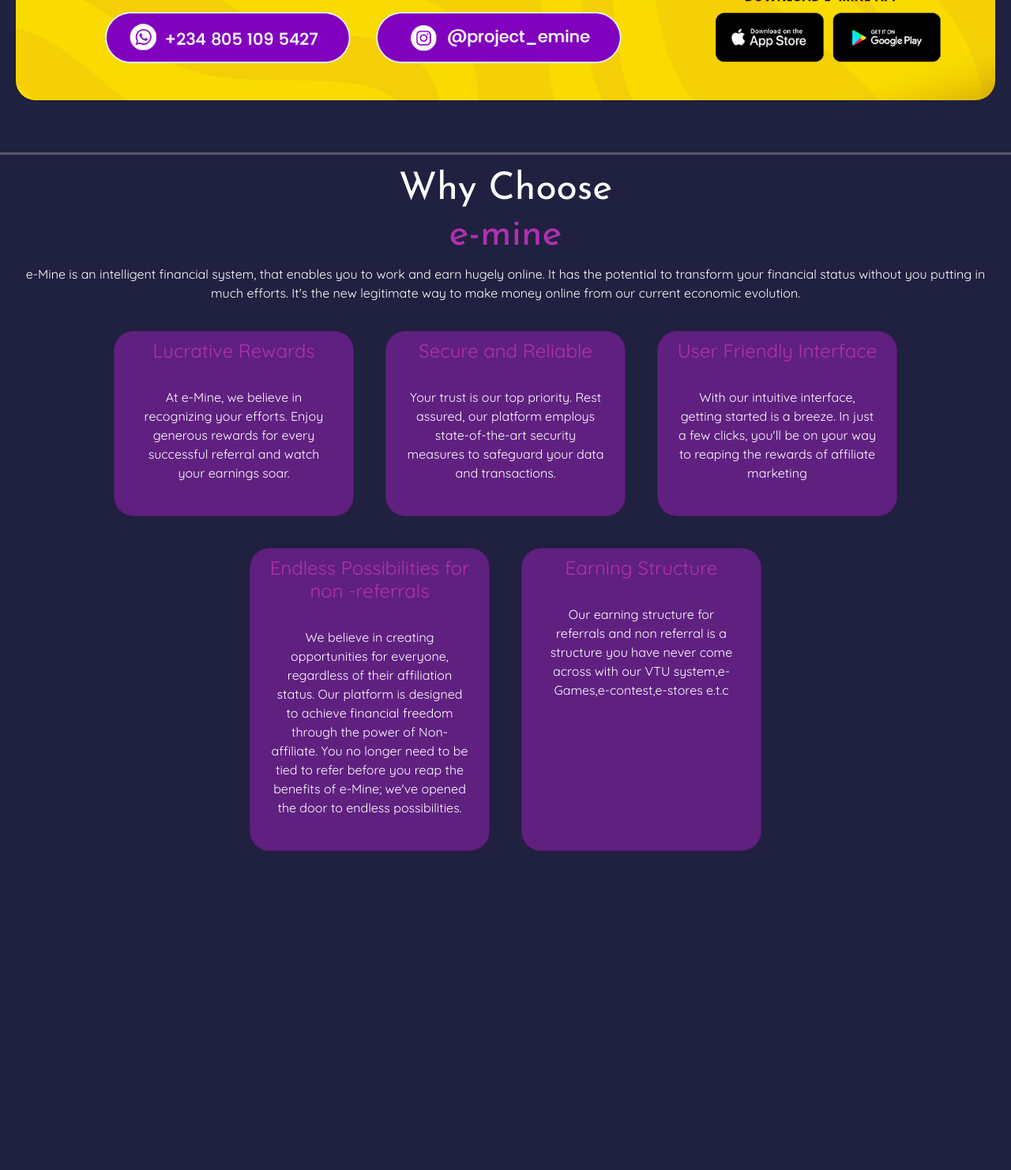
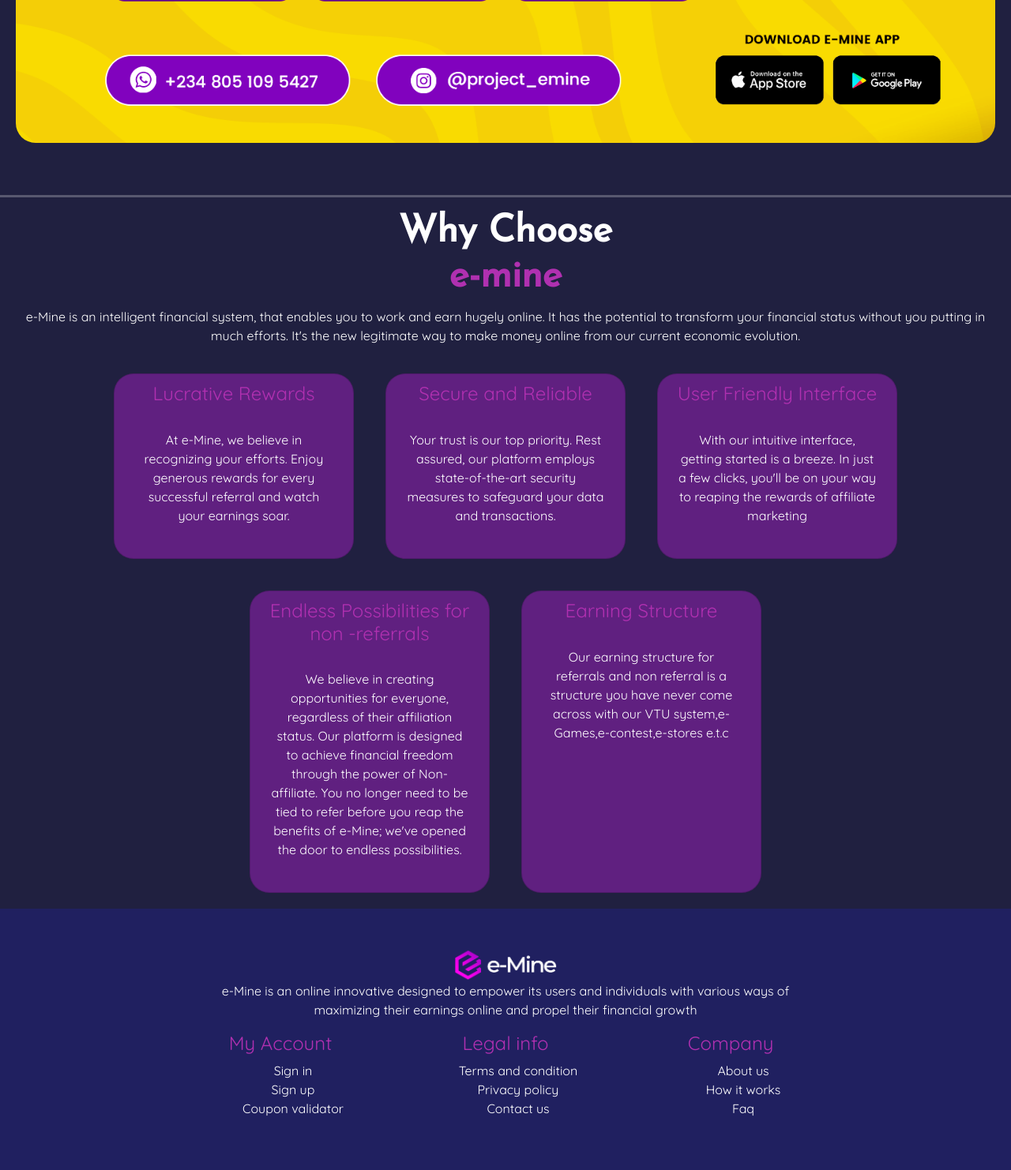
Before and after one commit to Emmybrown775/E-mine, a Flask app: page / in a window 1280 px wide. Shown: the part 1840-3322 px from the top of the page at 79% size. Before the commit the page ends 2918 px from the top, so only its background shows below. Run offline with Flask 3, Linux system fonts and the light colour scheme.

Commit message:
requirements.txt added please 3

```diff
--- a/static/css/styles.css
+++ b/static/css/styles.css
@@ -21,6 +21,7 @@ h1{
     color: white;
     font-family: 'Josefin Sans', sans-serif;
     font-size: 3rem;
+    font-weight: 900;
 }
 
 .poster{
@@ -36,6 +37,11 @@ h1{
 p{
     font-family: 'Quicksand', sans-serif;
     color: white;
+
+}
+
+.centered_p{
+    padding: 0 20%;
 }
 
 h5{
@@ -128,6 +134,10 @@ hr.solid {
     padding-bottom: 100px ;
 }
 
+.container-fluid {
+    padding: 3% 15%;
+}
+
 #home-top p{
     color: white;
     font-size: 1.3rem;
@@ -183,3 +193,20 @@ hr.solid {
     text-align: center;
     border-radius: 25px;
 }
+
+#footer{
+    padding: 50px 20px;
+    background-color: #202060;
+    text-align: center;
+}
+
+#footer a{
+    color: white;
+    font-family: 'Quicksand', sans-serif;
+
+}
+
+#footer ul{
+    list-style-type: none;
+
+}
--- a/templates/index.html
+++ b/templates/index.html
@@ -17,15 +17,15 @@
 <body>
 <nav class="my_navbar navbar navbar-expand-lg">
     <div class="container-fluid">
-        <img src="{{ url_for("static", filename = "/images/logo.png") }}" alt="Bootstrap" width="130" height="42">
-        <div class="navcontainer" onclick="myFunction(this)" data-bs-toggle="collapse"
+        <img src="{{ url_for("static", filename = "/images/logo.png") }}" alt="Logo" width="130" height="42">
+        <div class="navcontainer navbar-toggler" onclick="myFunction(this)" data-bs-toggle="collapse"
              data-bs-target="#navbarSupportedContent">
             <div class="bar1"></div>
             <div class="bar2"></div>
             <div class="bar3"></div>
         </div>
         <div class="collapse navbar-collapse" id="navbarSupportedContent">
-            <ul class="navbar-nav me-auto mb-2 mb-lg-0">
+            <ul class="navbar-nav ms-auto">
                 <li class="nav-item">
                     <a class="nav-link active" aria-current="page" href="#">Home</a>
                 </li>
@@ -74,7 +74,7 @@
 </nav>
 <hr class="solid">
 <div id="home-top">
-    <div class="home-top-text">
+    <div class="home-top-text container-fluid">
         <h1>Mine & Earn</h1>
         <h1>Weekly Income</h1>
         <h1>On <span class="e-mine">e-Mine</span></h1>
@@ -89,7 +89,7 @@
 </div>
 
 <div id="poster_1" class="poster_div">
-    <img class="poster" src="{{ url_for('static', filename= 'images/poster.PNG') }}">
+    <img class="poster" src="{{ url_for('static', filename= 'images/poster.PNG') }}" >
 </div>
 <hr class="solid">
 
@@ -114,7 +114,43 @@
 </div>
 
 </div>
+<div id="footer">
+    <img src="{{ url_for('static', filename='images/logo.png') }}" width="130" height="42">
+    <p class="centered_p">e-Mine is an online innovative designed to empower
+            its users and individuals with various ways of maximizing their earnings online and propel
+            their financial growth</p>
+    <div class="container text-center">
+        <div class="row justify-content-center">
+            <div class="col-6 col-sm-3">
+                <h5>My Account</h5>
+                <ul>
+                <li><a class="nav-link" href="#">Sign in</a></li>
+                <li><a class="nav-link" href="#">Sign up</a></li>
+                <li><a class="nav-link" href="#">Coupon validator</a></li>
+                </ul>
+            </div>
+            <div class="col-6 col-sm-3">
+                <h5>Legal info</h5>
+                <ul>
+                    <li><a class="nav-link" href="#">Terms and condition</a></li>
+                <li><a class="nav-link" href="#">Privacy policy</a></li>
+                <li><a class="nav-link" href="#">Contact us</a> </li>
+                </ul>
 
+            </div>
+            <div class="col-6 col-sm-3">
+                <h5>Company</h5>
+                <ul>
+                    <li><a class="nav-link" href="#">About us</a></li>
+                <li><a class="nav-link" href="#">How it works</a></li>
+                <li><a class="nav-link" href="#">Faq</a></li>
+                </ul>
+
+            </div>
+        </div>
+
+    </div>
+</div>
 
 <script src="https://cdn.jsdelivr.net/npm/bootstrap@5.3.2/dist/js/bootstrap.bundle.min.js"
         integrity="sha384-C6RzsynM9kWDrMNeT87bh95OGNyZPhcTNXj1NW7RuBCsyN/o0jlpcV8Qyq46cDfL"
```
